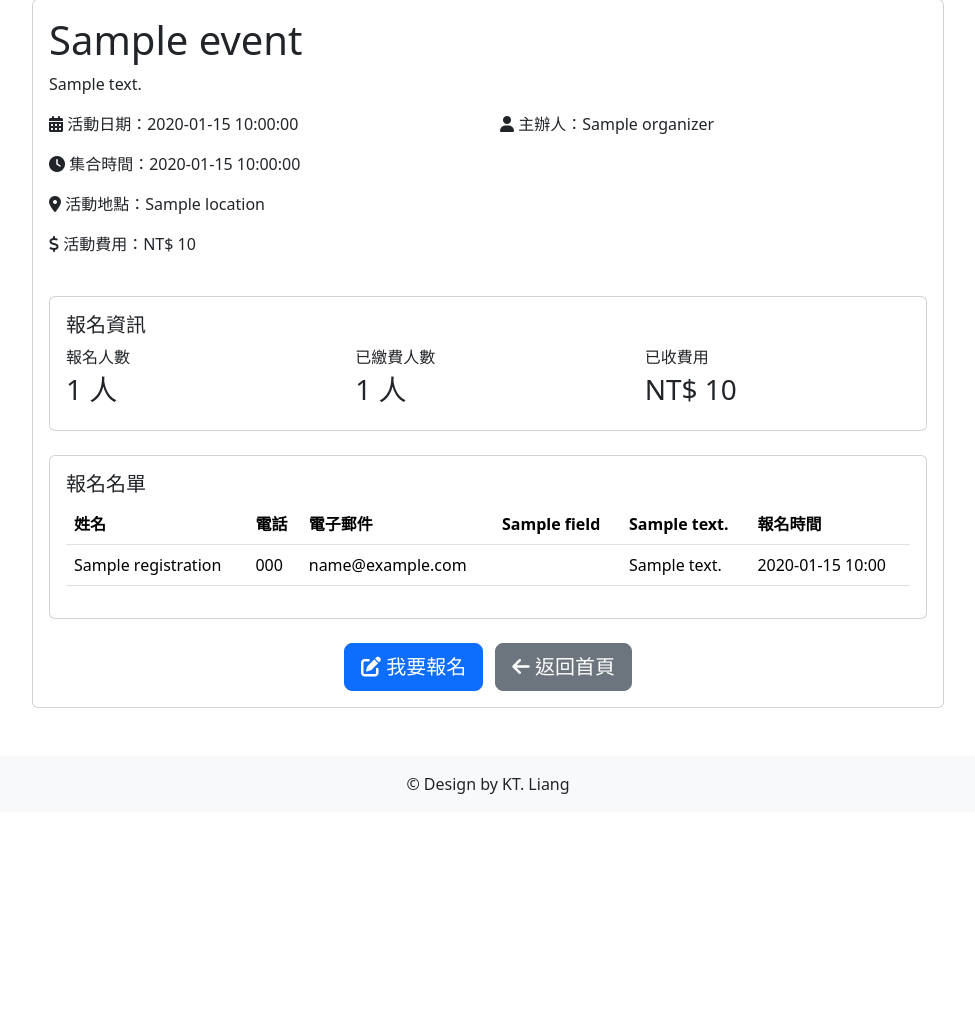
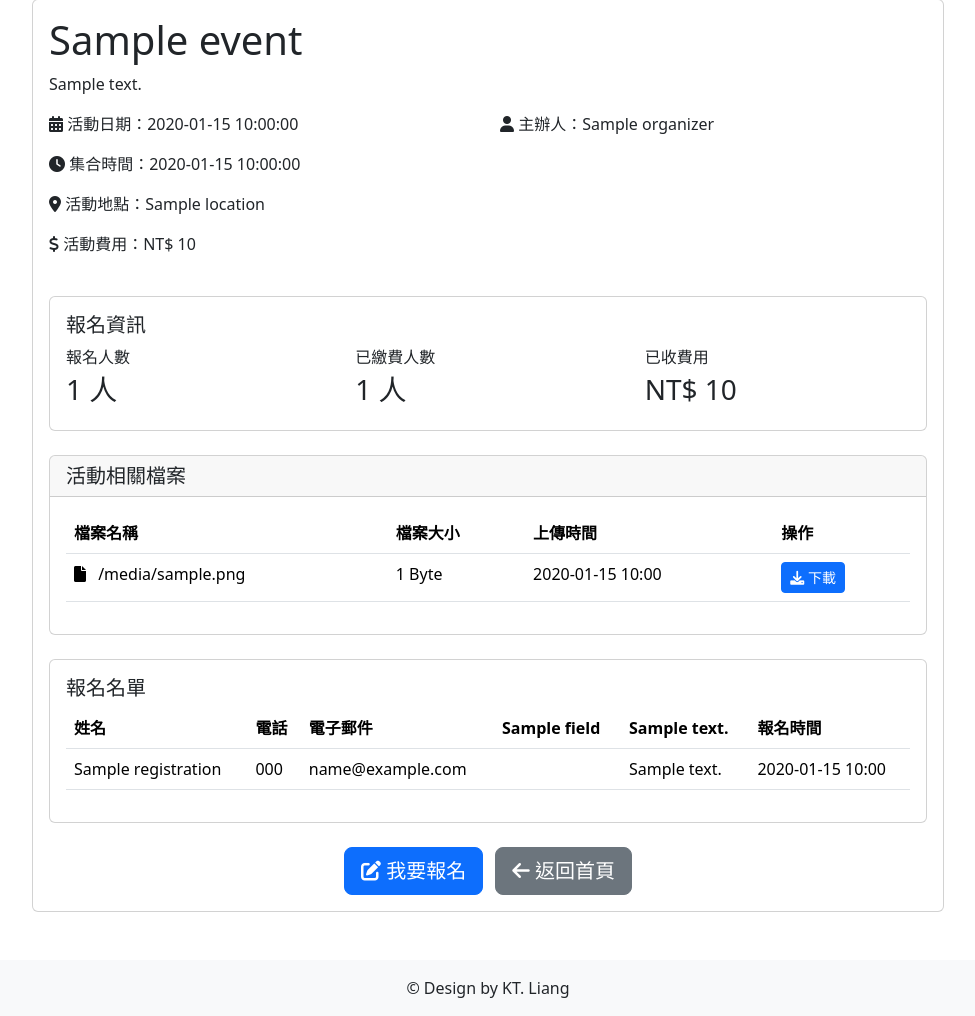
Before and after one commit to marmotkit/event-registration, a Flask app: template templates/event_detail.html in a window 1280 px wide. Shown: the part 91-1107 px from the top of the page, without its empty margins (152-1127 px from the left). Before the commit the page ends 885 px from the top, so only its background shows below. Run offline with Flask 3, Linux system fonts and the light colour scheme; the template is opened without the code that fills it: most values are stand-ins (such as "Sample title", 1, 10 or a date in 2020); parts of the project's set-up code (start-up, migrations or seed data) failed here and were passed over.

Commit message:
添加檔案下載功能： 1. 在活動詳情頁面顯示檔案列表 2. 添加檔案下載路由和功能

```diff
--- a/app.py
+++ b/app.py
@@ -8,6 +8,7 @@ import os
 from dotenv import load_dotenv
 from werkzeug.utils import secure_filename
 import gridfs
+import io
 
 # 載入環境變數
 load_dotenv()
@@ -448,19 +449,51 @@ def delete_event(event_id):
 
     return redirect(url_for('admin'))
 
-@app.route('/download/<file_id>')
-def download_file(file_id):
+@app.route('/event/<event_id>/file/<file_id>')
+def download_file(event_id, file_id):
     try:
-        file_data = fs.get(ObjectId(file_id))
-        return send_file(
-            file_data,
-            download_name=file_data.filename,
-            as_attachment=True
+        # 確保 ObjectId 格式正確
+        event_id = ObjectId(event_id)
+        file_id = ObjectId(file_id)
+
+        # 獲取活動資訊
+        event = events_collection.find_one({'_id': event_id})
+        if not event:
+            flash('找不到活動')
+            return redirect(url_for('index'))
+
+        # 在活動的檔案列表中尋找指定檔案
+        file_info = None
+        for file in event.get('reference_files', []):
+            if file.get('_id') == file_id:
+                file_info = file
+                break
+
+        if not file_info:
+            flash('找不到檔案')
+            return redirect(url_for('view_event', event_id=event_id))
+
+        # 從 GridFS 獲取檔案
+        grid_file = fs.get(file_id)
+
+        if not grid_file:
+            flash('找不到檔案')
+            return redirect(url_for('view_event', event_id=event_id))
+
+        # 設置回應標頭
+        response = send_file(
+            io.BytesIO(grid_file.read()),
+            mimetype=grid_file.content_type,
+            as_attachment=True,
+            download_name=file_info['filename']
         )
+
+        return response
+
     except Exception as e:
         print(f"Error downloading file: {str(e)}")
         flash('下載檔案時發生錯誤')
-        return redirect(url_for('index'))
+        return redirect(url_for('view_event', event_id=event_id))
 
 @app.route('/admin/event/<event_id>/file/<file_id>/delete', methods=['POST'])
 @login_required
--- a/templates/event_detail.html
+++ b/templates/event_detail.html
@@ -45,6 +45,46 @@
                     </div>
                 </div>
             </div>
+
+            {% if event.files %}
+            <div class="card mb-4">
+                <div class="card-header">
+                    <h5 class="mb-0">活動相關檔案</h5>
+                </div>
+                <div class="card-body">
+                    <div class="table-responsive">
+                        <table class="table">
+                            <thead>
+                                <tr>
+                                    <th>檔案名稱</th>
+                                    <th>檔案大小</th>
+                                    <th>上傳時間</th>
+                                    <th>操作</th>
+                                </tr>
+                            </thead>
+                            <tbody>
+                                {% for file in event.files %}
+                                <tr>
+                                    <td>
+                                        <i class="fas fa-file me-2"></i>
+                                        {{ file.filename }}
+                                    </td>
+                                    <td>{{ file.size|filesizeformat }}</td>
+                                    <td>{{ file.upload_time.strftime('%Y-%m-%d %H:%M') }}</td>
+                                    <td>
+                                        <a href="{{ url_for('download_file', event_id=event._id, file_id=file._id) }}"
+                                           class="btn btn-primary btn-sm">
+                                            <i class="fas fa-download"></i> 下載
+                                        </a>
+                                    </td>
+                                </tr>
+                                {% endfor %}
+                            </tbody>
+                        </table>
+                    </div>
+                </div>
+            </div>
+            {% endif %}
 
             {% if registrations %}
             <div class="card mb-4">
```
